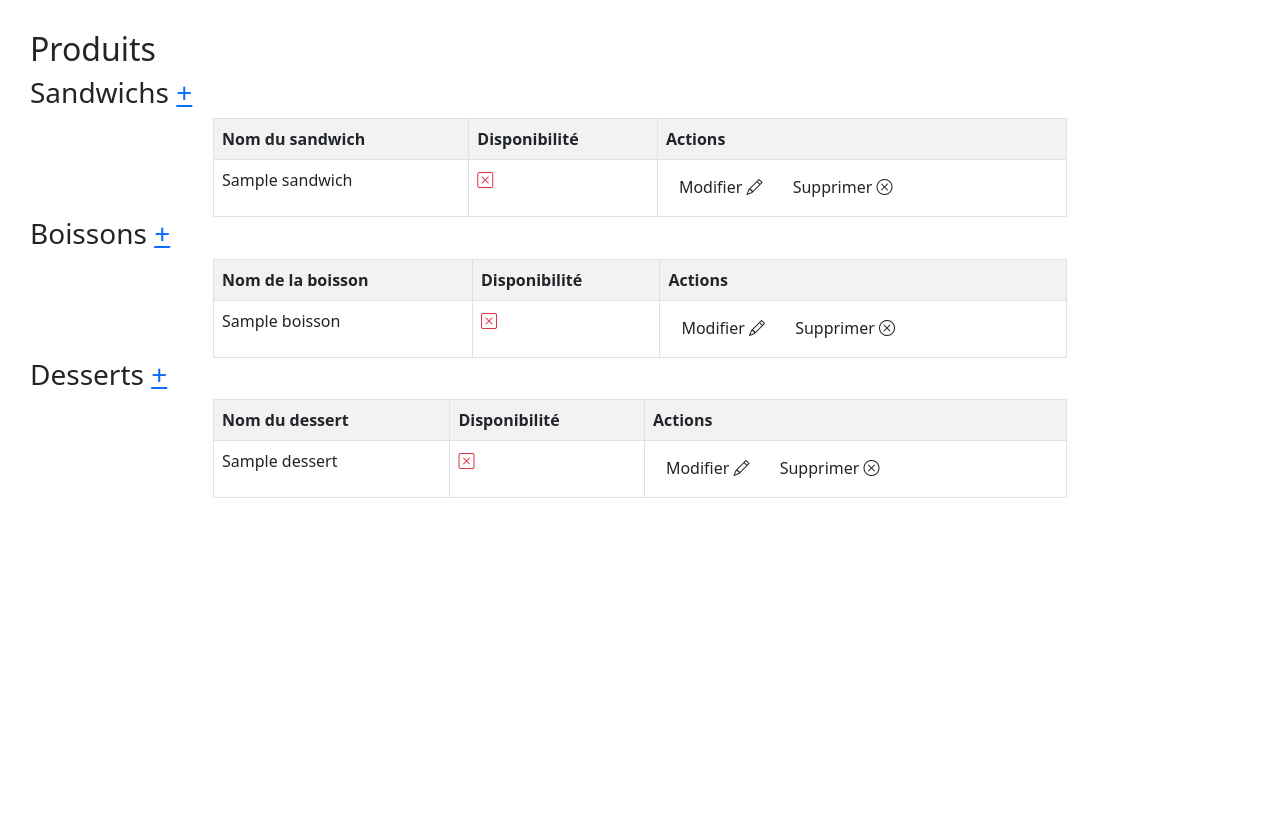
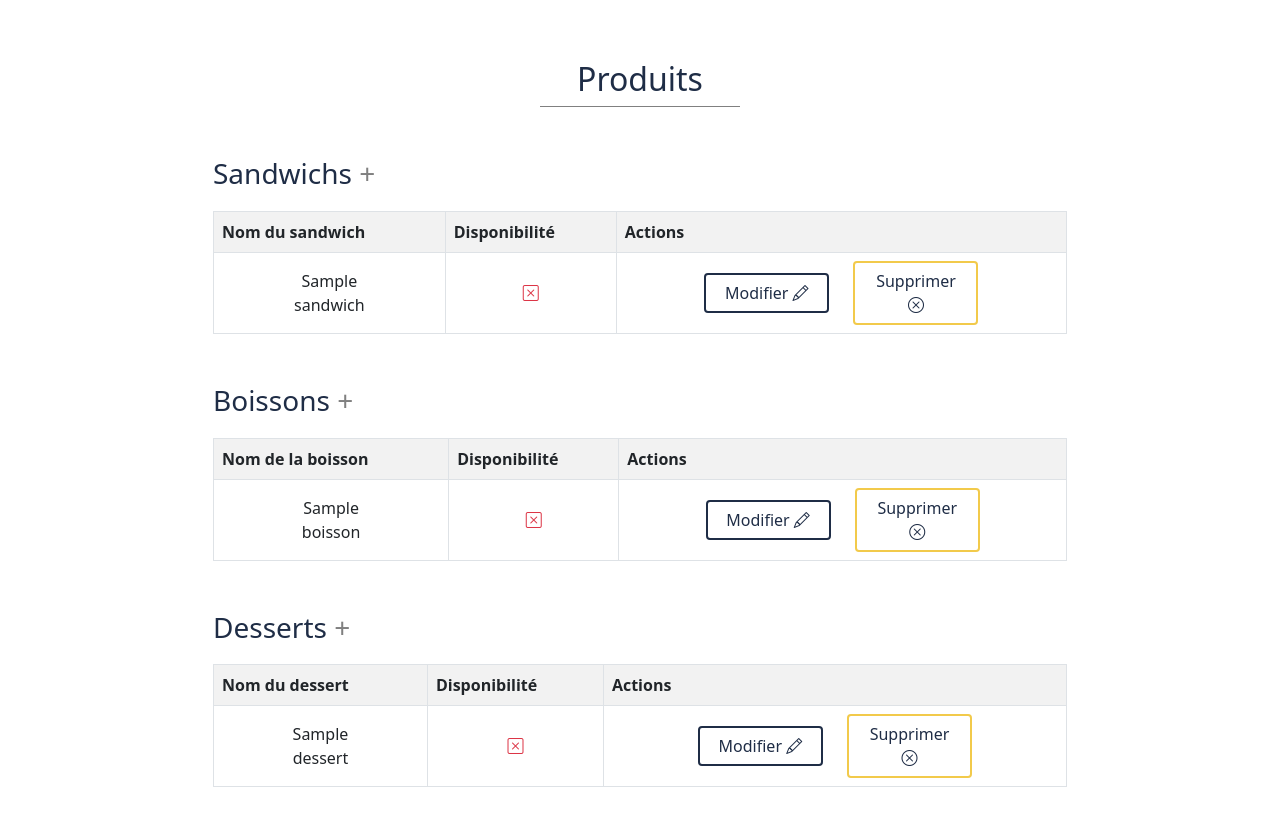
Before and after one commit to Antony013/sandwich, a PHP site: page /backoffice/boProduits.php in a window 1280 px wide. Shown: the part 176-993 px from the top of the page. Before the commit the page ends 674 px from the top, so only its background shows below. Run offline with PHP 8.4, Linux system fonts and the light colour scheme; the visitor is signed in with stand-in values (Sample User, id 1); tables that the repository leaves empty or names only in its code hold one stand-in row (values such as "Sample post"); some libraries are stand-ins or nearby versions.

Commit message:
Update index.css

```diff
--- a/projet_fin_annee_sandwich/index.css
+++ b/projet_fin_annee_sandwich/index.css
@@ -153,6 +153,90 @@ section {
 	margin-top: 25px;
 }
 
+
+/* ----------------------------------- backoffice products/students ----------------------------------- */
+
+#components-consultation h2 {
+	text-align: center;
+	color: #1F2D46;
+	margin-top: 30px;
+}
+
+#components-consultation #hr {
+	border-top: 1px solid grey;
+	width: 200px;
+	margin: 0 auto 40px !important;
+}
+
+#components-consultation h3{
+	width: 70%;
+	margin: 50px auto 20px;
+	color: #1F2D46;
+}
+
+#components-consultation h3 a{
+	color: grey;
+	text-decoration: none;
+}
+
+#components-consultation h3 a:hover{
+	color: #f2ca4b;
+}
+
+#components-consultation td{
+	text-align: center;
+	position: relative;
+}
+
+#components-consultation td p{
+	position: absolute;
+	top: 50%;
+	left: 50%;
+	transform: translate(-50%,-50%);
+}
+
+.btn-table{
+	width: 125px;
+	margin-left: 10px;
+	margin-right: 10px;
+}
+
+@media (max-width: 890px){
+	.btn-table{
+		margin: 10px 0;
+	}
+}
+
+.btn-modif-product{
+	color: #1F2D46 !important;
+	border: 2px solid #1F2D46 !important;
+}
+
+.btn-delete-product,.btn-disable-product{
+	color: #1F2D46 !important;
+	border: 2px solid #f2ca4b !important;
+}
+
+.btn-modif-product:hover{
+	color: white !important;
+	background-color: #1F2D46;
+}
+
+ .btn-disable-product:hover {
+	color: white !important;
+	background-color: #f2ca4b;
+}
+
+.btn-delete-product:hover {
+	color: white !important;
+	background-color: #dc3546;
+	border-color: #dc3546 !important;
+}
+
+.btn-modal{
+	float: right;
+	margin-top: 20px;
+}
 
 /* ----------------------------------- login ----------------------------------- */
 #section-register{
```
